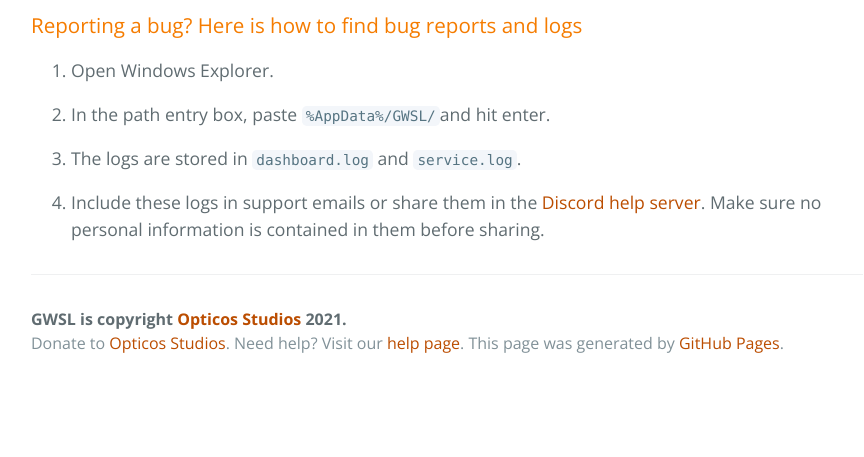
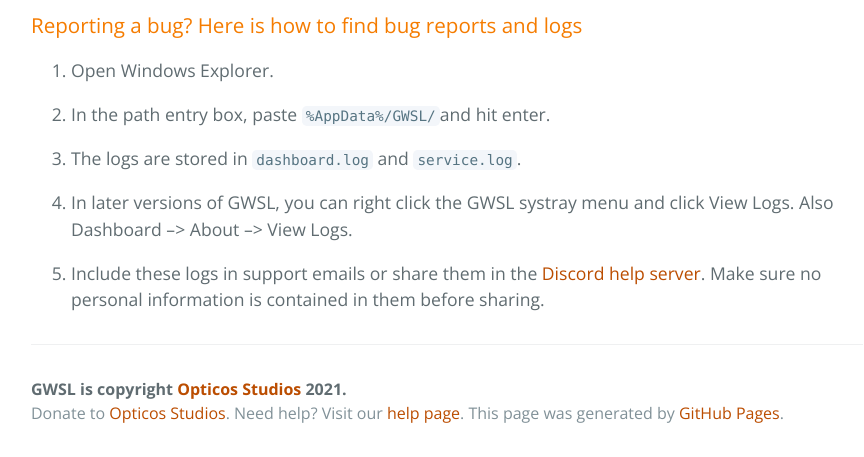
Before and after one commit to Opticos/gwsl, a Jekyll site: the page built from help.md, in a window 1280 px wide and 900 px high, scrolled down 905 px, cut to the strip 443-900 px from the top of the window. Shown: the whole strip, without its empty margins (193-1057 px from the left). Built offline with Jekyll 4.4.1, drawn with Linux system fonts in a browser that asks for light colours; the repository's description, which GitHub fills in, is left out; before the commit the page ends 1735 px from its top, so only the background shows below that.

Commit message:
Update help.md

````diff
--- a/help.md
+++ b/help.md
@@ -36,4 +36,6 @@ Note: Before asking your question, please make sure it has not been answered hig
 
 3.  The logs are stored in ```dashboard.log``` and ```service.log```.
 
-4.  Include these logs in support emails or share them in the [Discord help server](https://discord.gg/VkvNgkH). Make sure no personal information is contained in them before sharing.
+4.  In later versions of GWSL, you can right click the GWSL systray menu and click View Logs. Also Dashboard --> About --> View Logs.
+
+5.  Include these logs in support emails or share them in the [Discord help server](https://discord.gg/VkvNgkH). Make sure no personal information is contained in them before sharing.
````
